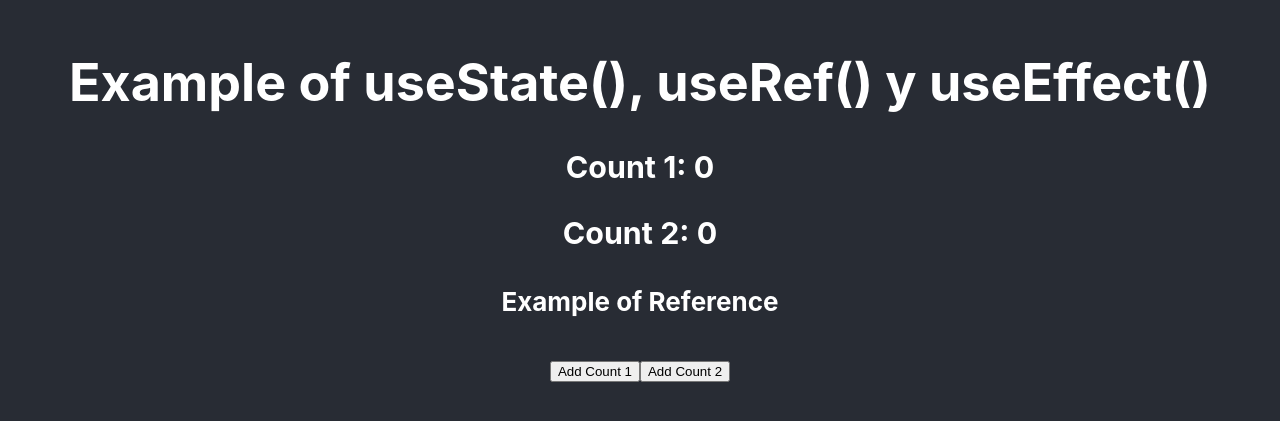
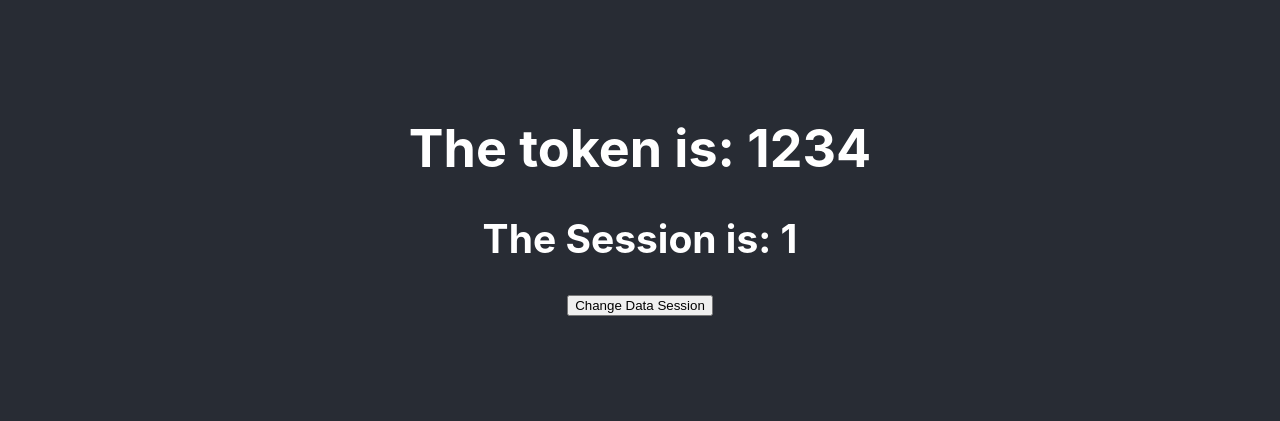
Before and after one commit to frediian/reactjs_performance, a React (Create React App) app: page / in a window 1280 px wide. Shown: the part 201-622 px from the top of the page. Built offline with nearby package versions, Linux system fonts and the light colour scheme.

Commit message:
Example 3 hooks, Context Provider

```diff
--- a/src/App.js
+++ b/src/App.js
@@ -1,5 +1,6 @@
 import './App.css';
-import Example2 from './hooks/Example2';
+import Example3 from './hooks/Example3';
+// import Example2 from './hooks/Example2';
 // import Example1 from './hooks/Example1';
 // import ContactListComponent from './components/container/contact_list';
 // import TaskListComponent from './components/container/task_list';
@@ -16,7 +17,8 @@ function App() {
         {/* <TaskListComponent /> */}
         {/* <ContactListComponent /> */}
         {/* <Example1 /> */}
-        <Example2 />
+        {/* <Example2 /> */}
+        <Example3 />
       </header>
     </div>
   );
--- /dev/null
+++ b/src/hooks/Example3.jsx
@@ -0,0 +1,54 @@
+import React, {useState, useContext} from 'react';
+
+const myContext = React.createContext(null);
+
+const Component1 = () => {
+    const state = useContext(myContext);
+
+    return (
+        <div>
+            <h1>The token is:  {state.token} </h1>
+
+            <Component2 />
+        </div>
+    );
+}
+
+const Component2 = () => {
+    const state = useContext(myContext);
+
+    return (
+        <div>
+            <h2>
+                The Session is: {state.session}
+            </h2>
+        </div>
+    );
+}
+
+
+export default function Example3(){
+    const startState = {
+        token: '1234',
+        session: 1
+    }
+
+    const[sessionData, setSessionData] = useState(startState);
+
+    function changeSession(){
+        setSessionData(
+            {
+                token: 'ju23b',
+                session: sessionData.session + 1
+            }
+        );
+    }
+
+    return (
+        <myContext.Provider value={sessionData} >
+            {/* Read All Data of SessionData */}
+            <Component1 />
+            <button onClick={changeSession} > Change Data Session </button>
+        </myContext.Provider>
+    )
+};
```
